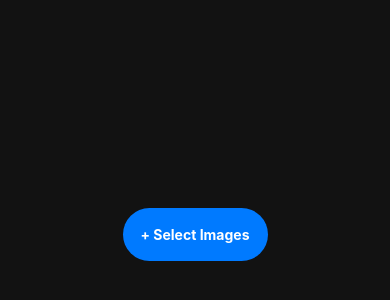
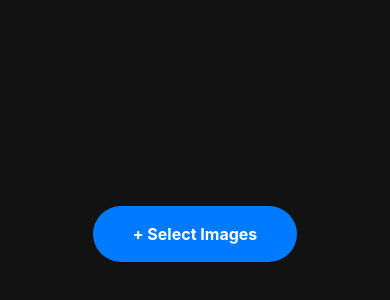
Before and after one commit to phildunn1981/SmartGallery, a React Native app: screen / in a window 390 px wide. Shown: the part 188-488 px from the top of the page. Built offline with nearby package versions, Linux system fonts and the light colour scheme.

Commit message:
Update App.js

```diff
--- a/App.js
+++ b/App.js
@@ -11,21 +11,25 @@ export default function App() {
   const [isViewerVisible, setIsViewerVisible] = useState(false);
   const [showControls, setShowControls] = useState(true);
   const [rotation, setRotation] = useState(0);
-  const [viewerKey, setViewerKey] = useState(0); // Forces fresh render to fix black screen
+  const [viewerKey, setViewerKey] = useState(0); // FIX: Prevents black screen
 
   useEffect(() => {
     async function init() {
-      await ScreenOrientation.unlockAsync();
-      if (Platform.OS === 'android') {
-        await NavigationBar.setBackgroundColorAsync('#000000');
-        await NavigationBar.setButtonStyleAsync('light');
-      }
+      try {
+        await ScreenOrientation.unlockAsync();
+        if (Platform.OS === 'android') {
+          await NavigationBar.setBackgroundColorAsync('#000000');
+          await NavigationBar.setButtonStyleAsync('light');
+        }
+      } catch (e) {}
     }
     init();
   }, []);
 
   const pickImages = async () => {
-    setIsViewerVisible(false); // Close first
+    // Close viewer first to reset state
+    setIsViewerVisible(false);
+
     let result = await ImagePicker.launchImageLibraryAsync({
       mediaTypes: ImagePicker.MediaTypeOptions.Images,
       allowsMultipleSelection: true,
@@ -36,8 +40,8 @@ export default function App() {
       const formatted = result.assets.map(asset => ({ url: asset.uri }));
       setImages(formatted);
       setRotation(0);
-      setViewerKey(prev => prev + 1); // Update key to reset viewer component
-      setTimeout(() => setIsViewerVisible(true), 200);
+      setViewerKey(k => k + 1); // Increment key to force fresh render
+      setTimeout(() => setIsViewerVisible(true), 250);
     }
   };
 
@@ -48,13 +52,14 @@ export default function App() {
   return (
     <View style={styles.container}>
       <StatusBar barStyle="light-content" backgroundColor="#000000" translucent={false} />
+
       <View style={styles.center}>
         <TouchableOpacity style={styles.startBtn} onPress={pickImages}>
           <Text style={styles.startBtnText}>+ Select Images</Text>
         </TouchableOpacity>
       </View>
 
-      <Modal visible={isViewerVisible} transparent={false} onRequestClose={() => setIsViewerVisible(false)}>
+      <Modal visible={isViewerVisible} transparent={false} animationType="fade">
         <View style={{ flex: 1, backgroundColor: 'black' }}>
           <ImageViewer
             key={viewerKey}
@@ -72,9 +77,15 @@ export default function App() {
             renderHeader={() => (
               showControls && (
                 <SafeAreaView style={styles.headerContainer}>
-                  <TouchableOpacity style={styles.headerBtn} onPress={() => setIsViewerVisible(false)}><Text style={styles.headerBtnText}>✕ Back</Text></TouchableOpacity>
-                  <TouchableOpacity style={styles.headerBtn} onPress={() => setRotation(r => (r+90)%360)}><Text style={styles.headerBtnText}>⟳ Rotate</Text></TouchableOpacity>
-                  <TouchableOpacity style={styles.headerBtn} onPress={pickImages}><Text style={styles.headerBtnText}>🔄 Pick New</Text></TouchableOpacity>
+                  <TouchableOpacity style={styles.headerBtn} onPress={() => setIsViewerVisible(false)}>
+                    <Text style={styles.headerBtnText}>✕ Back</Text>
+                  </TouchableOpacity>
+                  <TouchableOpacity style={styles.headerBtn} onPress={() => setRotation(r => (r+90)%360)}>
+                    <Text style={styles.headerBtnText}>⟳ Rotate</Text>
+                  </TouchableOpacity>
+                  <TouchableOpacity style={styles.headerBtn} onPress={pickImages}>
+                    <Text style={styles.headerBtnText}>🔄 Pick New</Text>
+                  </TouchableOpacity>
                 </SafeAreaView>
               )
             )}
@@ -97,25 +108,29 @@ export default function App() {
 const styles = StyleSheet.create({
   container: { flex: 1, backgroundColor: '#121212' },
   center: { flex: 1, justifyContent: 'center', alignItems: 'center' },
-  startBtn: { backgroundColor: '#007AFF', padding: 18, borderRadius: 30 },
-  startBtnText: { color: 'white', fontWeight: 'bold' },
+  startBtn: { backgroundColor: '#007AFF', paddingVertical: 18, paddingHorizontal: 40, borderRadius: 30 },
+  startBtnText: { color: 'white', fontWeight: 'bold', fontSize: 16 },
+
   headerContainer: { position: 'absolute', top: 50, left: 0, right: 0, zIndex: 100, flexDirection: 'row', justifyContent: 'space-evenly' },
-  headerBtn: { backgroundColor: 'rgba(0,0,0,0.7)', padding: 10, borderRadius: 12 },
-  headerBtnText: { color: 'white', fontSize: 13 },
+  headerBtn: { backgroundColor: 'rgba(0,0,0,0.7)', paddingVertical: 10, paddingHorizontal: 15, borderRadius: 12 },
+  headerBtnText: { color: 'white', fontWeight: 'bold', fontSize: 12 },
+
   footerFix: {
     position: 'absolute',
-    bottom: 110, // Higher bottom to avoid Android buttons
-    left: 25,
+    bottom: 110, // FIX: Moves button safely above Android navigation bar
+    left: 20,
     zIndex: 999
   },
   minimalShareBtn: {
-    backgroundColor: 'rgba(255, 255, 255, 0.15)',
-    paddingVertical: 12,
+    backgroundColor: 'rgba(255, 255, 255, 0.12)',
+    height: 48, // FIX: Ensures horizontal shape
     paddingHorizontal: 25,
-    borderRadius: 25,
+    borderRadius: 24,
     borderWidth: 1,
-    borderColor: 'rgba(255,255,255,0.3)',
-    flexDirection: 'row'
+    borderColor: 'rgba(255, 255, 255, 0.3)',
+    flexDirection: 'row',
+    alignItems: 'center',
+    justifyContent: 'center'
   },
-  minimalShareText: { color: 'white', fontWeight: 'bold' }
+  minimalShareText: { color: 'white', fontWeight: 'bold', fontSize: 14, flexWrap: 'nowrap' }
 });
```
